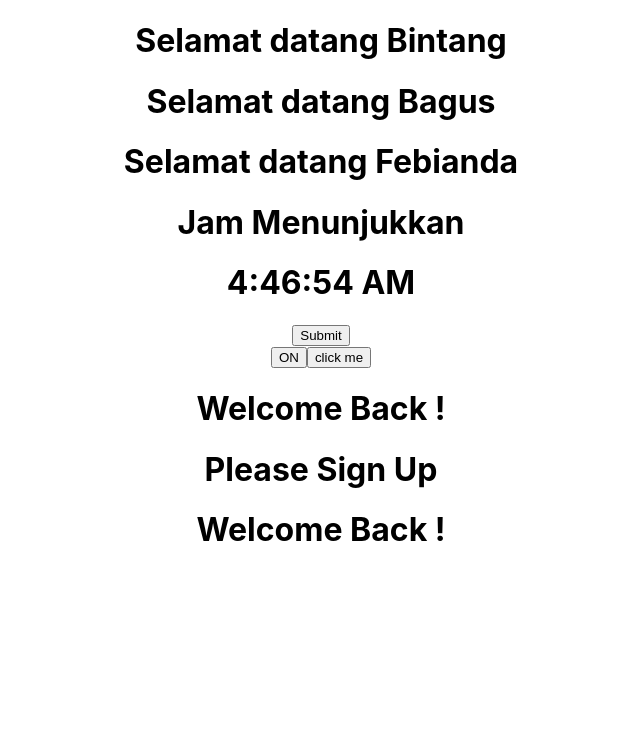
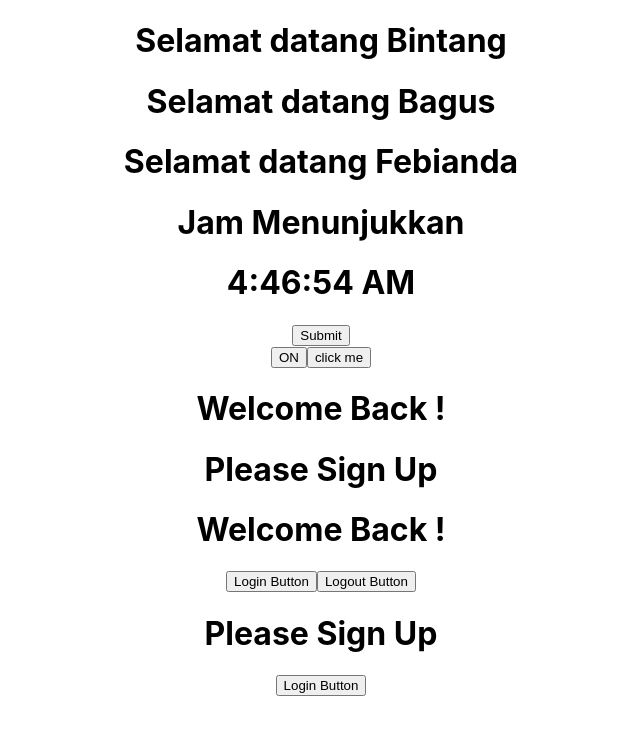
Before and after one commit to BagusBintangF/Learn-React, a React (Create React App) app in the folder learn-react/: page / in a window 1280 px wide. Shown: the top 734 px of the page, without its empty margins (319-959 px from the left). Built offline with nearby package versions, Linux system fonts and the light colour scheme.

Commit message:
Add Element Variable

```diff
--- a/learn-react/src/App.js
+++ b/learn-react/src/App.js
@@ -6,6 +6,7 @@ import EventHamdler from './component/eventHamdler';
 import ToogleComponent from './component/toogleComponent';
 import LoggingButton from './component/loggingButton';
 import {UserGreeting, GuestGreeting, Greeting} from './component/ConditionalRendering'
+import {LoginButton, LogoutButton, LoginControl} from './component/ElementVariable'
 
 
 function App() {
@@ -21,6 +22,9 @@ function App() {
         <UserGreeting />
         <GuestGreeting/>
         <Greeting isLoggedIn={true} />
+        <LoginButton/>
+        <LogoutButton/>
+        <LoginControl/>
     </div>
   );
 }
--- a/learn-react/src/component/ConditionalRendering.jsx
+++ b/learn-react/src/component/ConditionalRendering.jsx
@@ -11,10 +11,10 @@ function GuestGreeting(props){
 function Greeting(props){
     const isLoggedIn = props.isLoggedIn;
     if(isLoggedIn){
-        return <UserGreeting/>
+        return <UserGreeting/>;
     }
 
-    return <GuestGreeting/>
+    return <GuestGreeting/>;
 }
 
 export {Greeting, UserGreeting, GuestGreeting};
--- a/learn-react/src/component/ElementVariable.jsx
+++ b/learn-react/src/component/ElementVariable.jsx
@@ -0,0 +1,51 @@
+import React from 'react'
+import { Greeting } from './ConditionalRendering';
+
+function LoginButton(props) {
+  return (
+    <button onClick={props.onClick}>Login Button</button>
+  )
+}
+
+function LogoutButton(props) {
+  return (
+    <button onClick={props.onClick}>Logout Button</button>
+  )
+}
+
+class LoginControl extends React.Component{
+    constructor(props){
+        super(props);
+        this.handleLoginClick = this.handleLoginClick.bind(this);
+        this.handleLogoutClick = this.handleLogoutClick.bind(this);
+        this.state = {isLoggedIn: false};
+    }
+
+    handleLoginClick(){
+        this.setState({isLoggedIn: true});
+    }
+
+    handleLogoutClick(){
+        this.setState({isLoggedIn: false});
+    }
+
+    render(){
+        const isLoggedIn = this.state.isLoggedIn;
+        let button;
+        if (isLoggedIn){
+            button=<LogoutButton onClick={this.handleLogoutClick}/>
+        }
+        else{
+            button=<LoginButton onClick={this.handleLoginClick}/>
+        }
+
+        return(
+            <div>
+                <Greeting isLoggedIn={isLoggedIn}/>
+                {button}
+            </div>
+        )
+    }
+}
+
+export {LoginButton, LogoutButton, LoginControl};
```
